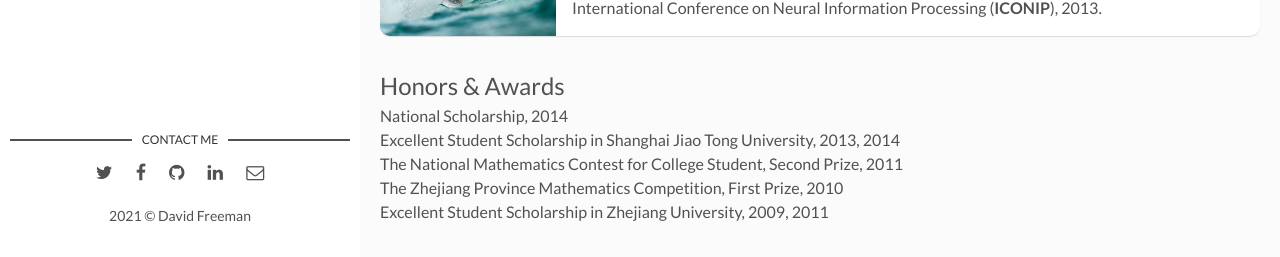
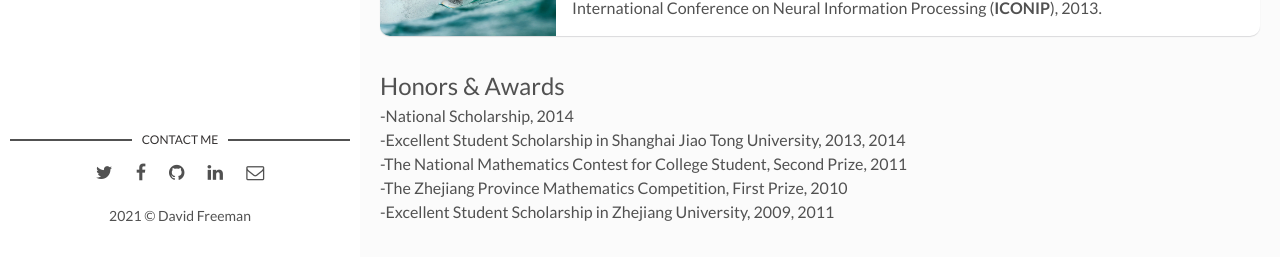
Before and after one commit to kangzhao2/kangzhao2.github.io, a Jekyll site: the page built from index.html, in a window 1280 px wide and 900 px high, scrolled down 855 px. Shown: the part 640-897 px from the top of the window. Built offline with Jekyll 4.4.1, drawn with Linux system fonts in a browser that asks for light colours; the list of posts is cut into pages by our own code.

Commit message:
Update index.html

```diff
--- a/index.html
+++ b/index.html
@@ -88,7 +88,7 @@ layout: main
 {% endfor %}-->
 
 <body>
-<p><font size="5">Honors & Awards</font> <br>National Scholarship, 2014<br>Excellent Student Scholarship in Shanghai Jiao Tong University, 2013, 2014<br>The National Mathematics Contest for College Student, Second Prize, 2011<br>The Zhejiang Province Mathematics Competition, First Prize, 2010<br>Excellent Student Scholarship in Zhejiang University, 2009, 2011
+<p><font size="5">Honors & Awards</font> <br> -National Scholarship, 2014<br> -Excellent Student Scholarship in Shanghai Jiao Tong University, 2013, 2014<br> -The National Mathematics Contest for College Student, Second Prize, 2011<br> -The Zhejiang Province Mathematics Competition, First Prize, 2010<br> -Excellent Student Scholarship in Zhejiang University, 2009, 2011
 </p>
 </body>
 
```
